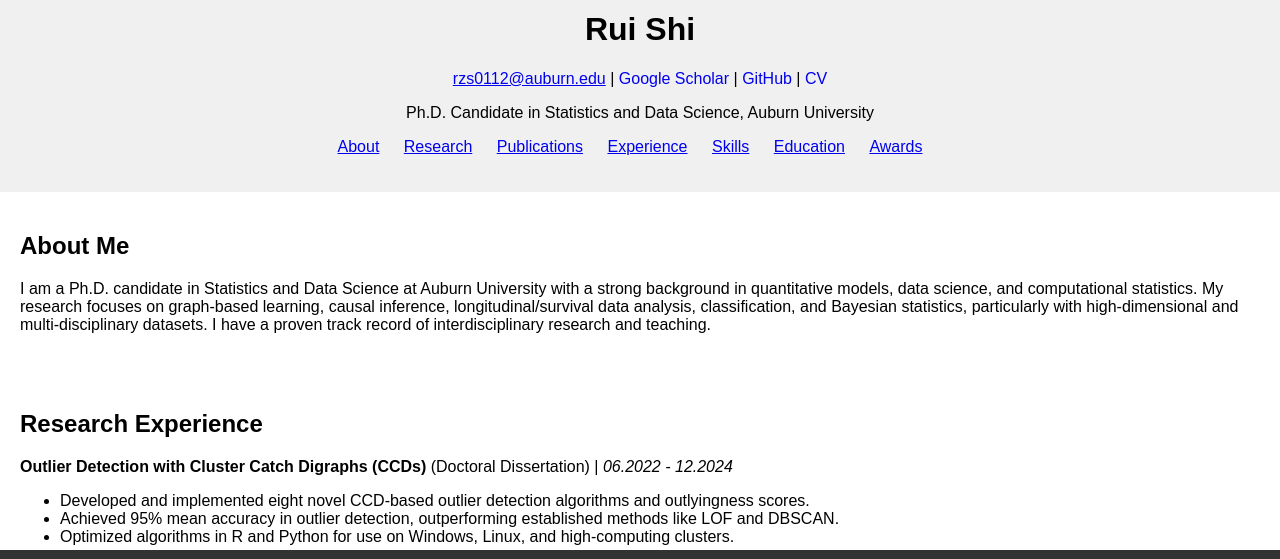
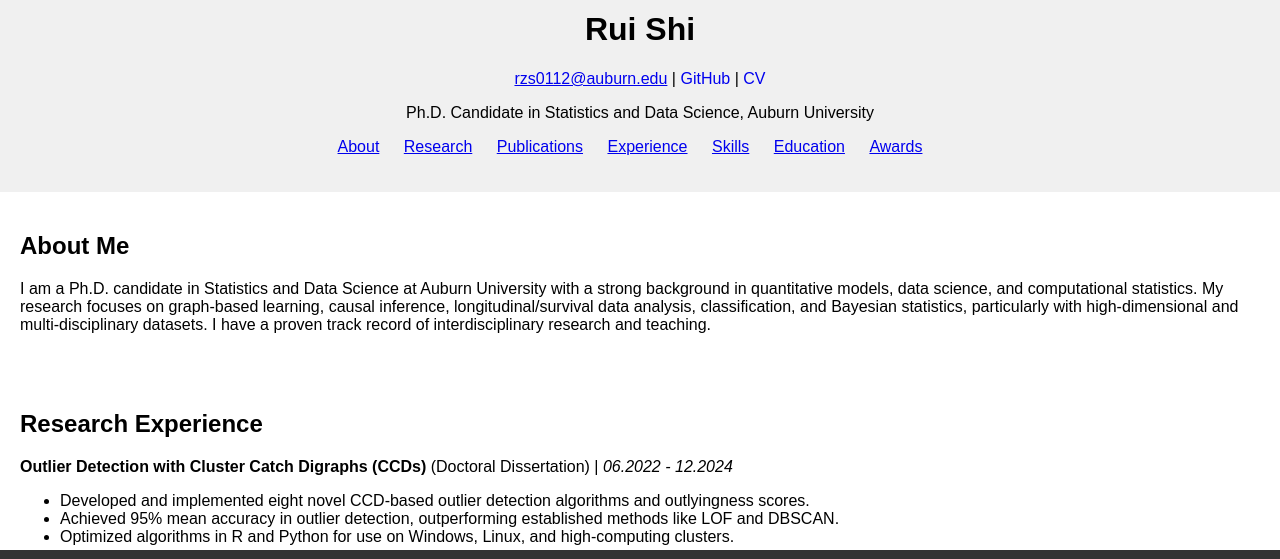
Before and after one commit to Rui-Shi/rui-shi.github.io, a plain HTML site: page index.html in a window 1280 px wide. Shown: the part 180-739 px from the top of the page. Drawn offline with Linux system fonts and the light colour scheme.

Commit message:
Update index.html

```diff
--- a/index.html
+++ b/index.html
@@ -11,7 +11,7 @@
     <header>
         <img src="RuiShi_portrait.jpg" alt="Rui Shi" width="109" height="146">
         <h1>Rui Shi</h1>
-        <p><a href="mailto:rzs0112@auburn.edu">rzs0112@auburn.edu</a> | <a href="https://scholar.google.com/citations?user=your_scholar_id" target="_blank" style="text-decoration: none;">Google Scholar</a> | <a href="https://github.com/Rui-Shi" target="_blank" style="text-decoration: none;">GitHub</a> | <a href="CV_RuiShi.pdf" target="_blank" style="text-decoration: none;">CV</a></p>
+        <p><a href="mailto:rzs0112@auburn.edu">rzs0112@auburn.edu</a> | <a href="https://github.com/Rui-Shi" target="_blank" style="text-decoration: none;">GitHub</a> | <a href="CV_RuiShi.pdf" target="_blank" style="text-decoration: none;">CV</a></p>
         <p>Ph.D. Candidate in Statistics and Data Science, Auburn University</p>
         <nav>
             <ul>
```
